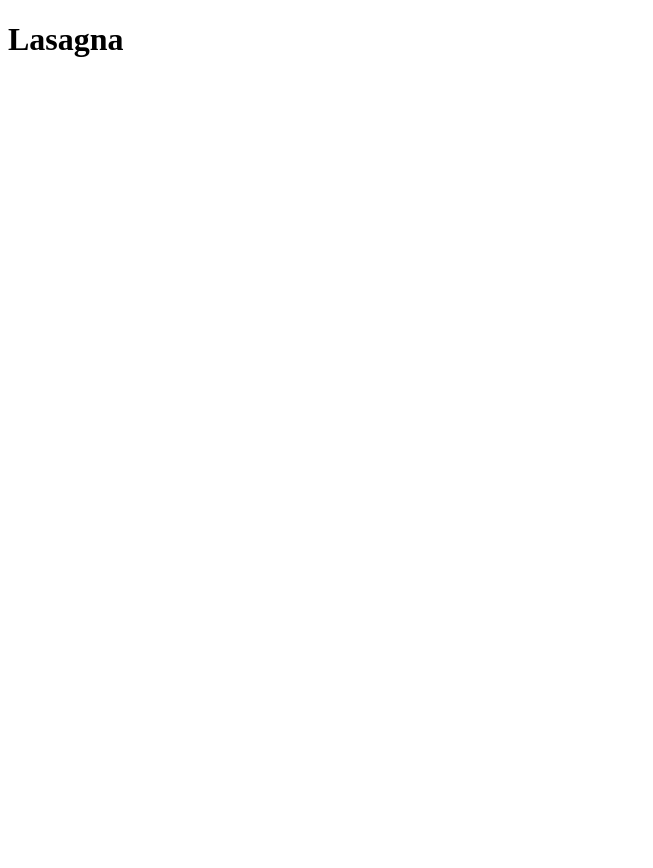
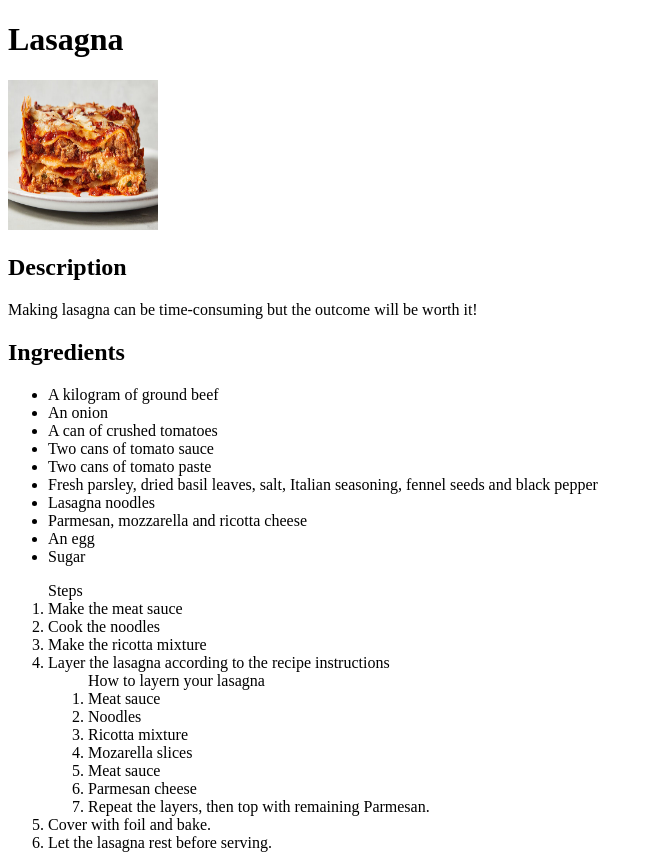
Before and after one commit to Bladorthin1/odin-recipes, a plain HTML site: page recipes/lasagna.html in a window 1280 px wide. Shown: the whole page, without its empty margins (0-653 px from the left). Before the commit the page ends 800 px from the top, so only its background shows below. Drawn offline with Linux system fonts and the light colour scheme.

Commit message:
Add full recipe with all related info

```diff
--- a/recipes/lasagna.html
+++ b/recipes/lasagna.html
@@ -1,11 +1,51 @@
 <!DOCTYPE html>
 <html lang="en">
+
 <head>
     <meta charset="UTF-8">
     <meta name="viewport" content="width=device-width, initial-scale=1.0">
     <title>Document</title>
 </head>
+
 <body>
     <h1>Lasagna</h1>
+    <img src="../images/Lasagna.jpg" alt="Lasagna picture" height="150px" width="150px">
+    <h2>Description</h2>
+    <p>Making lasagna can be time-consuming but the outcome will be
+        worth it!
+    </p>
+
+    <h2>Ingredients</h2>
+    <ul>
+        <li>A kilogram of ground beef</li>
+        <li>An onion</li>
+        <li>A can of crushed tomatoes</li>
+        <li>Two cans of tomato sauce</li>
+        <li>Two cans of tomato paste</li>
+        <li>Fresh parsley, dried basil leaves, salt, Italian seasoning, fennel seeds and black pepper</li>
+        <li>Lasagna noodles</li>
+        <li>Parmesan, mozzarella and ricotta cheese</li>
+        <li>An egg</li>
+        <li>Sugar</li>
+    </ul>
+
+    <ol>Steps
+        <li>Make the meat sauce</li>
+        <li>Cook the noodles</li>
+        <li>Make the ricotta mixture</li>
+        <li>Layer the lasagna according to the recipe instructions<ol>How to layern your lasagna
+                <li>Meat sauce</li>
+                <li>Noodles</li>
+                <li>Ricotta mixture</li>
+                <li>Mozarella slices</li>
+                <li>Meat sauce</li>
+                <li>Parmesan cheese</li>
+                <li>Repeat the layers, then top with remaining Parmesan.</li>
+            </ol>
+        </li>
+        <li>Cover with foil and bake.</li>
+        <li>Let the lasagna rest before serving.</li>
+    </ol>
 </body>
+
 </html>
```
